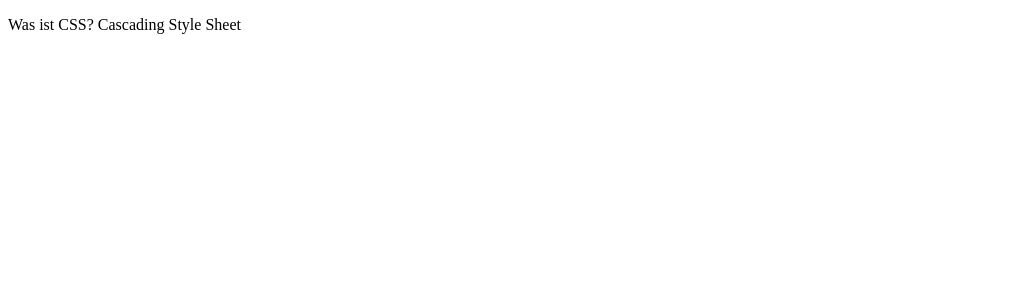
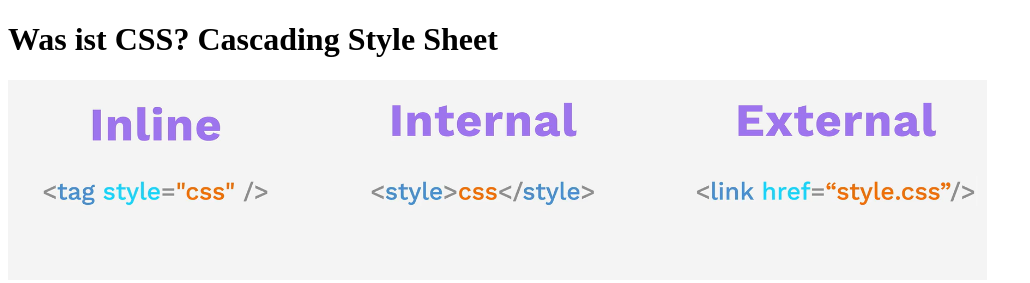
Before and after one commit to kamilsmr35/FullStackMernStackCourse, a plain HTML site: page 6.cssIntroduction css/index.html in a window 1280 px wide. Shown: the whole page, without its empty margins (0-1030 px from the left). Drawn offline with Linux system fonts and the light colour scheme.

Commit message:
css enter

```diff
--- a/6.cssIntroduction css/index.html
+++ b/6.cssIntroduction css/index.html
@@ -6,7 +6,13 @@
     <title>CSS Introduction</title>
 </head>
 <body>
-    <p>Was ist CSS? Cascading Style Sheet </p>
+    <h1>Was ist CSS? Cascading Style Sheet </h1>
+    <!-- 1. pozisyon onemlidir.
+         2.
+     -->
+
+     <img src="./1.png" style="height: 200px";>
+
 
 </body>
 </html>
```
Also changed, not shown: 6.cssIntroduction css/1.png (added).
